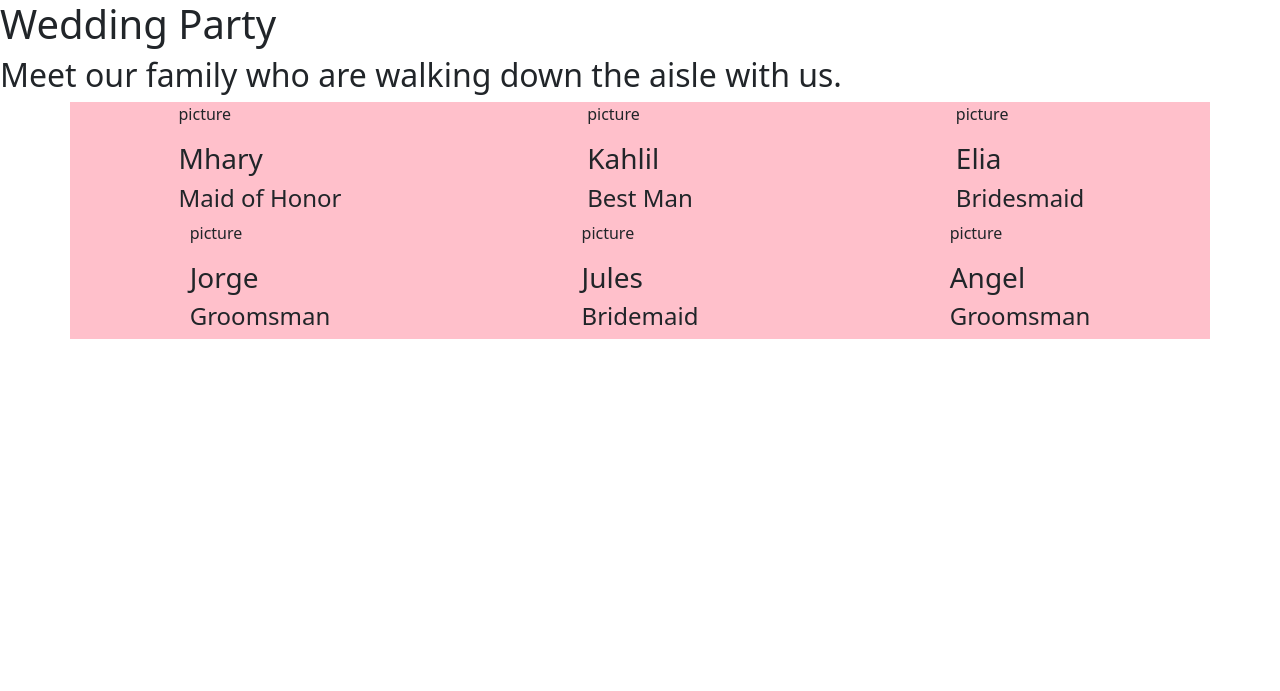
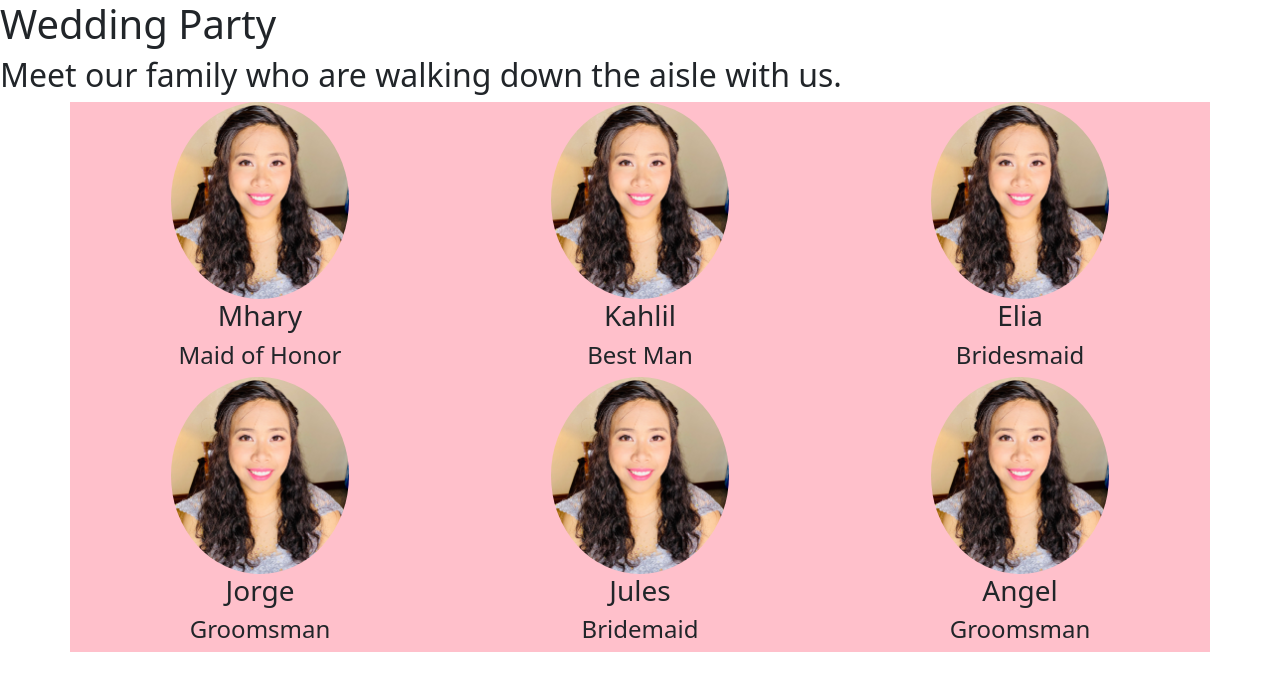
Before and after one commit to Mariavellous/ourweddingwebsite, a Flask app: template templates/wedding_party.html in a window 1280 px wide. Shown: the top 691 px of the page. Run offline with Flask 2, Linux system fonts and the light colour scheme; the template is opened without the code that fills it, so the values that code supplies are empty.

Commit message:
Figure out inserting image of bridal party

```diff
--- a/css/stylesheet.css
+++ b/css/stylesheet.css
@@ -76,14 +76,25 @@ a:active {
 /*Wedding Party Page*/
 .top-row {
     background-color: pink;
+    align-content: center;
 }
 
 .top-party {
     display: flex;
     justify-content: center;
+    flex-direction: column;
     align-items: center;
 }
 
-.bottom-party {
+.bridal-party {
+    max-width: 50%;
+    border-radius: 50%;
+}
 
+
+/*TRAVEL PAGE */
+.travel-detail {
+    display: flex;
+    justify-content: center;
+    align-items: center;
 }
--- a/main.py
+++ b/main.py
@@ -14,9 +14,9 @@ def home():
   return render_template('index.html')
 
 # Guests Q&A
-@app.route('/faqs')
+@app.route('/faq')
 def blog_post():
-  return render_template('faqs.html', qa_items=QA_ITEMS)
+  return render_template('faq.html', qa_items=QA_ITEMS)
 
 
 
--- a/templates/wedding_party.html
+++ b/templates/wedding_party.html
@@ -27,51 +27,40 @@
 <div class="container">
     <div class="row top-row">
         <div class="top-party col-lg-4 col-md-6">
-            <div>
-                <p>picture</p>
+                <img class="bridal-party" src="../static/assets/img/joy.jpg" alt="pic"/>
                 <h3>Mhary</h3>
                 <h4>Maid of Honor</h4>
-            </div>
+
         </div>
 
         <div class="top-party col-lg-4 col-md-6">
-            <div>
-                <p>picture</p>
+                <img class="bridal-party" src="../static/assets/img/joy.jpg" alt="pic"/>
                 <h3>Kahlil</h3>
                 <h4>Best Man</h4>
-            </div>
         </div>
 
         <div class="top-party col-lg-4 col-md-6">
-            <div>
-                <p>picture</p>
+                <img class="bridal-party" src="../static/assets/img/joy.jpg" alt="pic"/>
                 <h3>Elia</h3>
                 <h4>Bridesmaid</h4>
-            </div>
         </div>
 
         <div class="top-party col-lg-4 col-md-6">
-            <div>
-                <p>picture</p>
+                <img class="bridal-party" src="../static/assets/img/joy.jpg" alt="pic"/>
                 <h3>Jorge</h3>
                 <h4>Groomsman</h4>
-            </div>
         </div>
 
         <div class="top-party col-lg-4 col-md-6">
-            <div>
-                <p>picture</p>
+                <img class="bridal-party" src="../static/assets/img/joy.jpg" alt="pic"/>
                 <h3>Jules</h3>
                 <h4>Bridemaid</h4>
-            </div>
         </div>
 
         <div class="top-party col-lg-4 col-md-6">
-            <div>
-                <p>picture</p>
+                <img class="bridal-party" src="../static/assets/img/joy.jpg" alt="pic"/>
                 <h3>Angel</h3>
                 <h4>Groomsman</h4>
-            </div>
         </div>
             </div>
 
```
Also changed, not shown: templates/travel.html (added, +70 -0 lines), static/assets/img/joy.jpg (added), templates/faq.html (renamed from templates/faqs.html).
